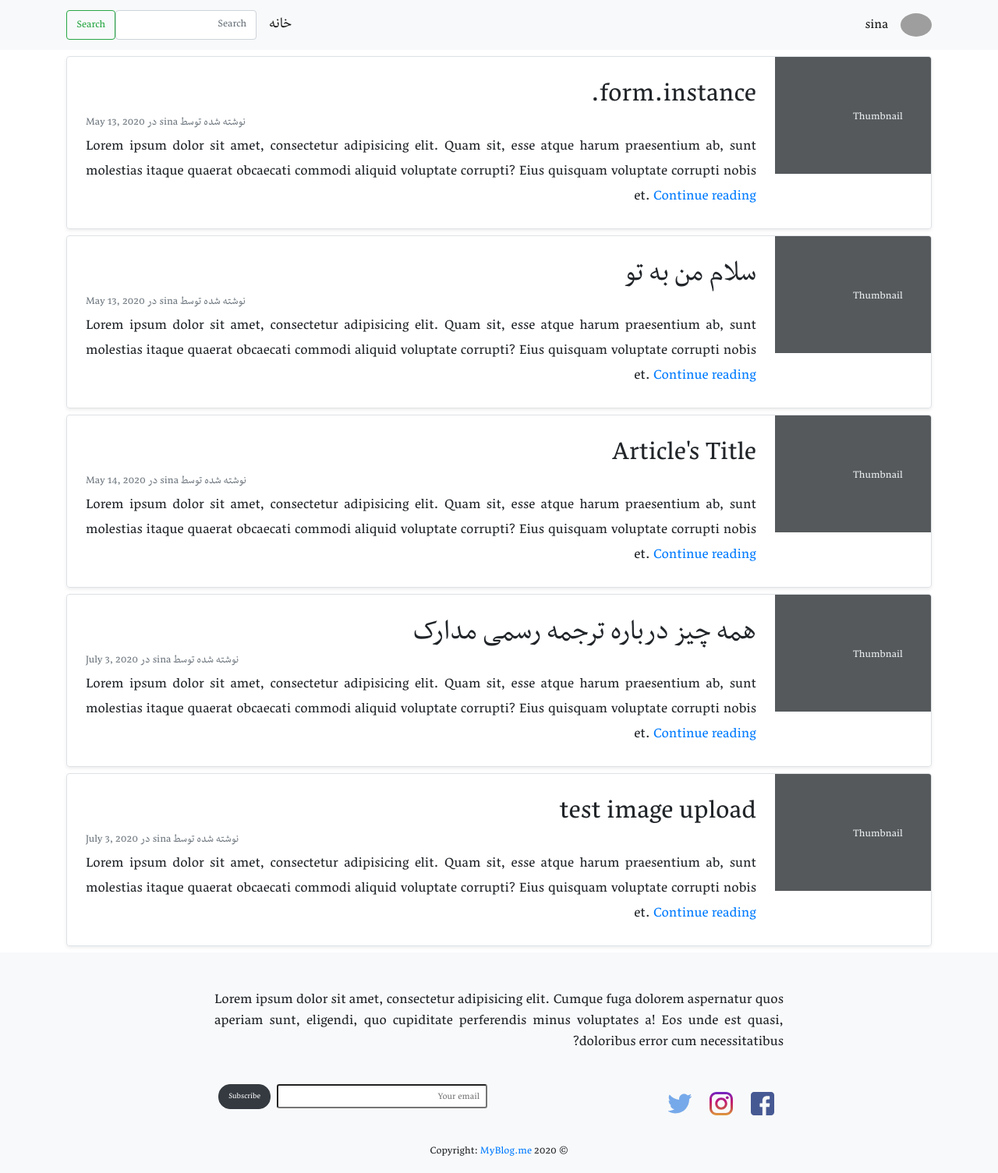
After one commit to SinaSarparast/SimpleBlog, a Django app: page /articles/home in a window 1280 px wide. The commit adds this page. Shown: the whole page at 78% size. Run offline with Django 3.2, Linux system fonts and the light colour scheme; data comes from the database, SQL or seed files in the repository; some libraries are stand-ins or nearby versions; grey boxes are pictures that could not be loaded.

Commit message:
list of posts

```diff
--- /dev/null
+++ b/articles/templates/articles/home.html
@@ -0,0 +1,41 @@
+{% extends "articles/base.html" %}
+
+{% block article %}
+
+<div class="container">
+    {% for post in object_list %}
+    <div class="row no-gutters border rounded overflow-hidden flex-md-row mb-2 mt-2 shadow-sm h-md-250 position-relative">
+      <div class="col p-4 d-flex flex-column position-static">
+          <h1 class="mb-0">{{post.title}}</h1>
+
+
+            <div class="date mb-1 text-muted">
+                <span> {{post.lastmodiefied_date}} در {{post.author}}   نوشته شده توسط</span>
+            </div>
+            <p class="card-text mb-auto">
+              Lorem ipsum dolor sit amet, consectetur adipisicing elit.
+              Quam sit, esse atque harum praesentium ab, sunt molestias itaque
+               quaerat obcaecati commodi aliquid voluptate corrupti?
+                Eius quisquam voluptate corrupti nobis et.
+               <a href="#" class="stretched-link">Continue reading</a>
+            </p>
+
+        </div>
+
+        <div class="col-auto d-none d-lg-block">
+          <svg class="bd-placeholder-img" width="200" height="150" xmlns="http://www.w3.org/2000/svg" preserveAspectRatio="xMidYMid slice" focusable="false" role="img" aria-label="Placeholder: Thumbnail">
+            <title>Placeholder</title>
+            <rect width="100%" height="100%" fill="#55595c">
+
+            </rect>
+            <text x="50%" y="50%" fill="#eceeef" dy=".3em">Thumbnail</text>
+          </svg>
+        </div>
+
+    </div>
+    {% endfor %}
+</div>
+
+
+
+{% endblock %}
--- a/articles/urls.py
+++ b/articles/urls.py
@@ -1,7 +1,9 @@
 from django.urls import path
 from . import views
+from .views import ArticleListView
 
 urlpatterns = [
+    path('home', ArticleListView.as_view(), name='article-list'),
     path('add/', views.AddView.as_view(), name='article-add'),
     path('read/<str:slug>', views.ReadView.as_view(),   name='read_article'),
     path('update/<str:slug>',   views.UpdateView.as_view(), name='update_article'),
--- a/articles/views.py
+++ b/articles/views.py
@@ -11,7 +11,16 @@ from django.core.exceptions import ValidationError
 from django.views.generic.edit import CreateView, DeleteView, UpdateView
 from django.contrib.auth.mixins import LoginRequiredMixin
 from django.views import View
+from django.views.generic.list import ListView
 
+class ArticleListView(ListView):
+    template_name = 'articles/home.html'
+    model = Post
+    paginate_by = 10  # if pagination is desired
+
+    def get_context_data(self, **kwargs):
+        context = super().get_context_data(**kwargs)
+        return context
 
 class ReadView(generic.DetailView):
     """
```
Also changed, not shown: articles/templates/articles/article_form.html (+1 -6 lines).
